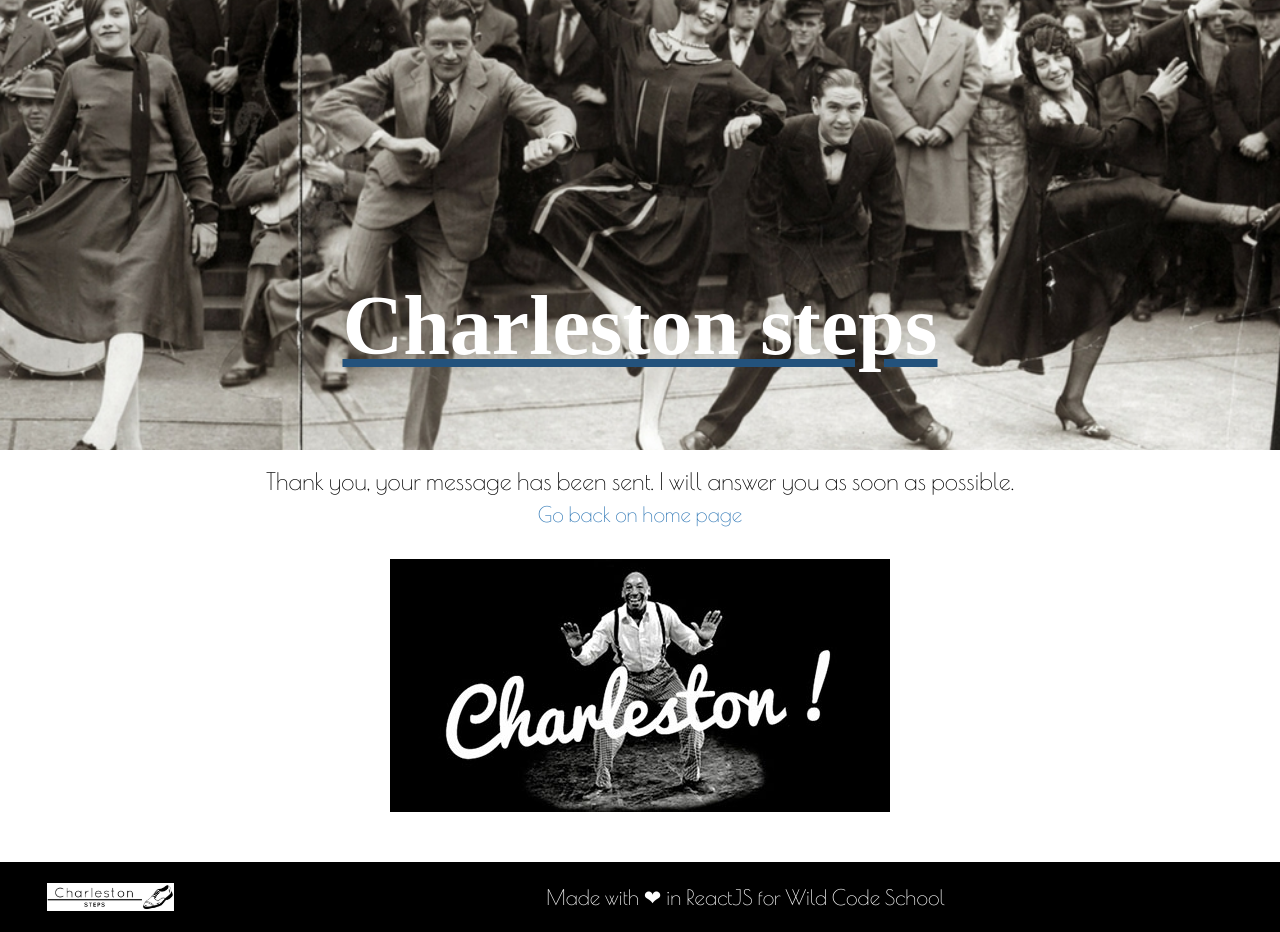
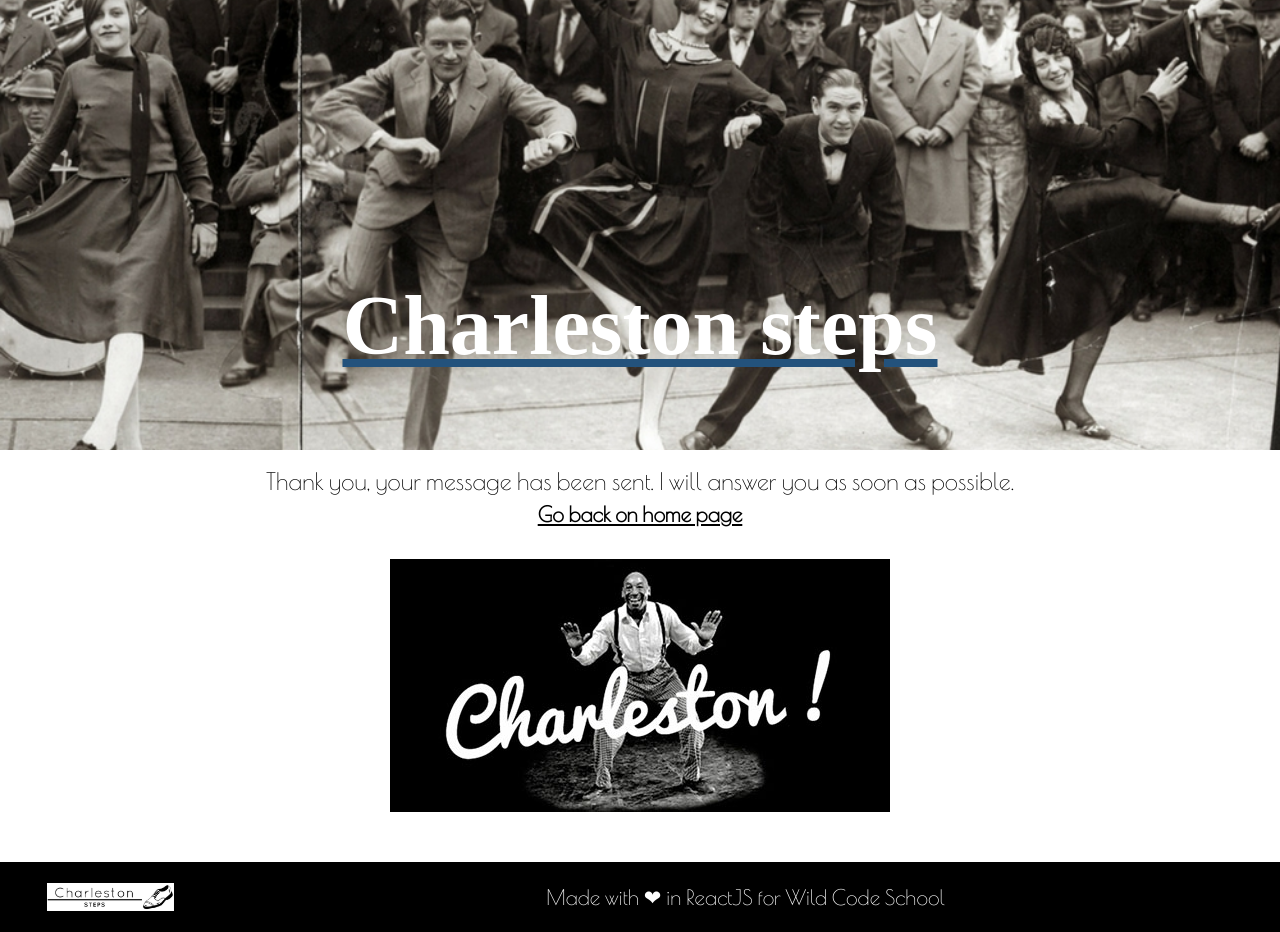
Before and after one commit to ALaureB/Charleston-project, a React (Create React App) app in the folder charleston_react/: page /confirmation in a window 1280 px wide. Built offline with nearby package versions, Linux system fonts and the light colour scheme; a web font is replaced by a local one.

Commit message:
Adding a recaptcha to contact page

```diff
--- a/charleston_react/public/index.html
+++ b/charleston_react/public/index.html
@@ -24,6 +24,7 @@
       Learn how to configure a non-root public URL by running `npm run build`.
     -->
     <title>React App</title>
+    <script src='https://www.google.com/recaptcha/api.js'></script>
   </head>
   <body>
     <noscript>
--- a/charleston_react/src/components/Confirmation.js
+++ b/charleston_react/src/components/Confirmation.js
@@ -1,6 +1,14 @@
 import React, { Component } from 'react';
 import img from '../img/charleston_manning.jpg';
 import { Link } from 'react-router-dom';
+
+const styles = {
+  marginBottom: "30px",
+  fontWeight: "bold",
+  color: "black",
+  textDecoration:"underline"
+};
+
 
 class Confirmation extends Component {
 
@@ -8,7 +16,7 @@ class Confirmation extends Component {
 		return (
 			<div>
 				<p className="highlight" >Thank you, your message has been sent. I will answer you as soon as possible.</p>
-				<Link to="/" exact="true"><p style={{marginBottom:'30px'}}>Go back on home page</p></Link>
+				<Link to="/" exact="true"><p style={styles}>Go back on home page</p></Link>
 				<img src={img} alt="Manning dancing Chaleston" />
 			</div>
 		);
--- a/charleston_react/src/components/Contact.js
+++ b/charleston_react/src/components/Contact.js
@@ -68,6 +68,8 @@ class Contact extends Component {
 						<label for="message" className="pull-left">Your message*</label><br />
 						<textarea className="form-control" name="message" rows="6" placeholder="How do you do Shorty George ?" maxLength="400" onChange={this.handleChange} required></textarea>
 					</div>
+					<div className="g-recaptcha" data-sitekey="6Lefpj8UAAAAADLJJ7uHoQ1s71SiSORr4jxKGd8v"></div>
+					<hr/>
 					<button type="submit">Envoyer</button>
 					<p className="text-left">*All fields are mandatory !</p>
 				</form>
--- a/charleston_react/src/stylesheets/App.css
+++ b/charleston_react/src/stylesheets/App.css
@@ -175,3 +175,6 @@ form {
 .form-control:focus {
   border-color: black;
   box-shadow: 0; }
+
+.g-recaptcha {
+  margin-top: 15px; }
--- a/charleston_react/src/stylesheets/partials/_contact.scss
+++ b/charleston_react/src/stylesheets/partials/_contact.scss
@@ -28,3 +28,7 @@ form {
 	border-color: black;
 	box-shadow: 0;
 }
+
+.g-recaptcha {
+	margin-top : 15px;
+}
```
Also changed, not shown: 1 other file (tests, documents, lock files or other folders).
